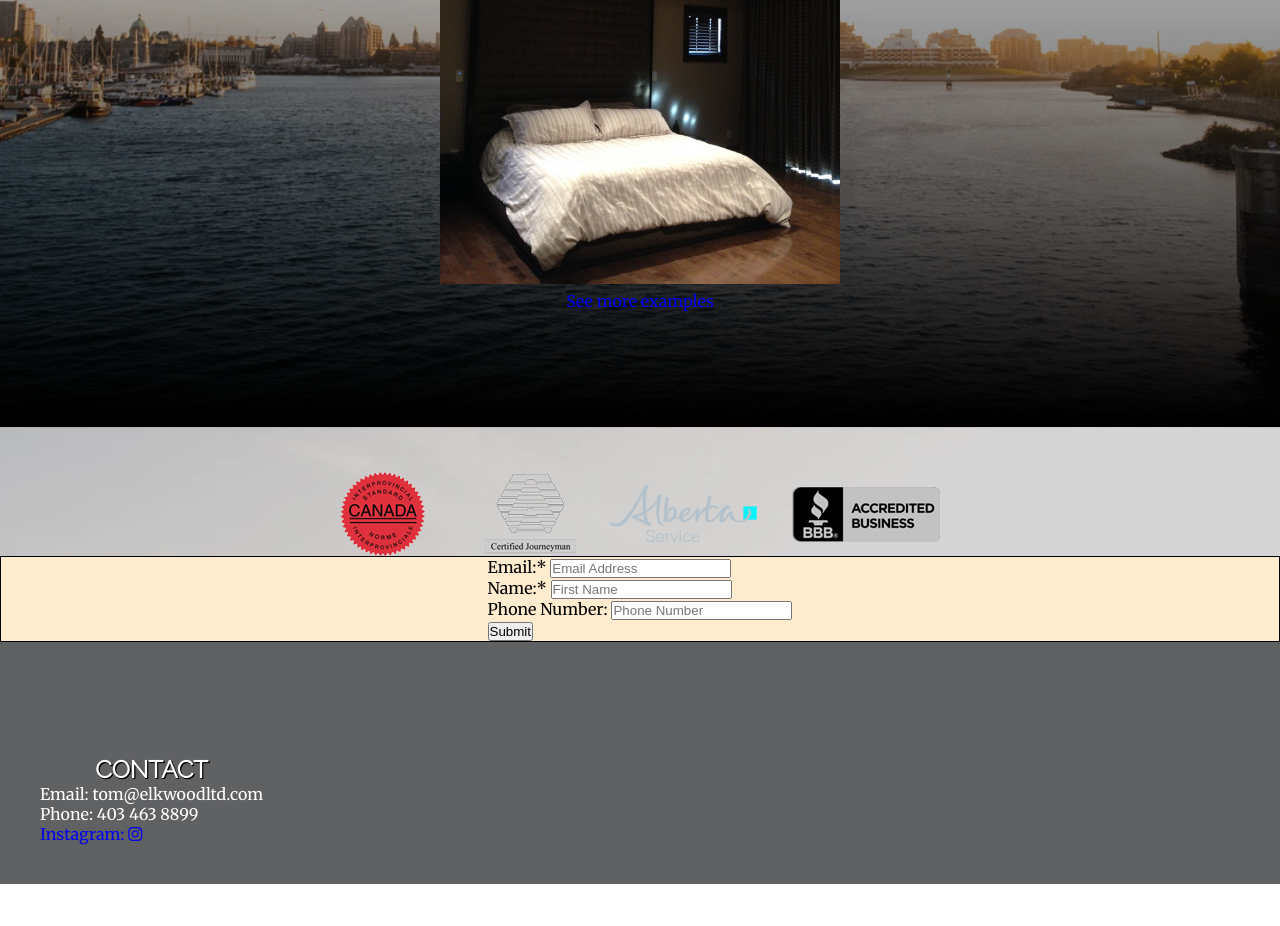
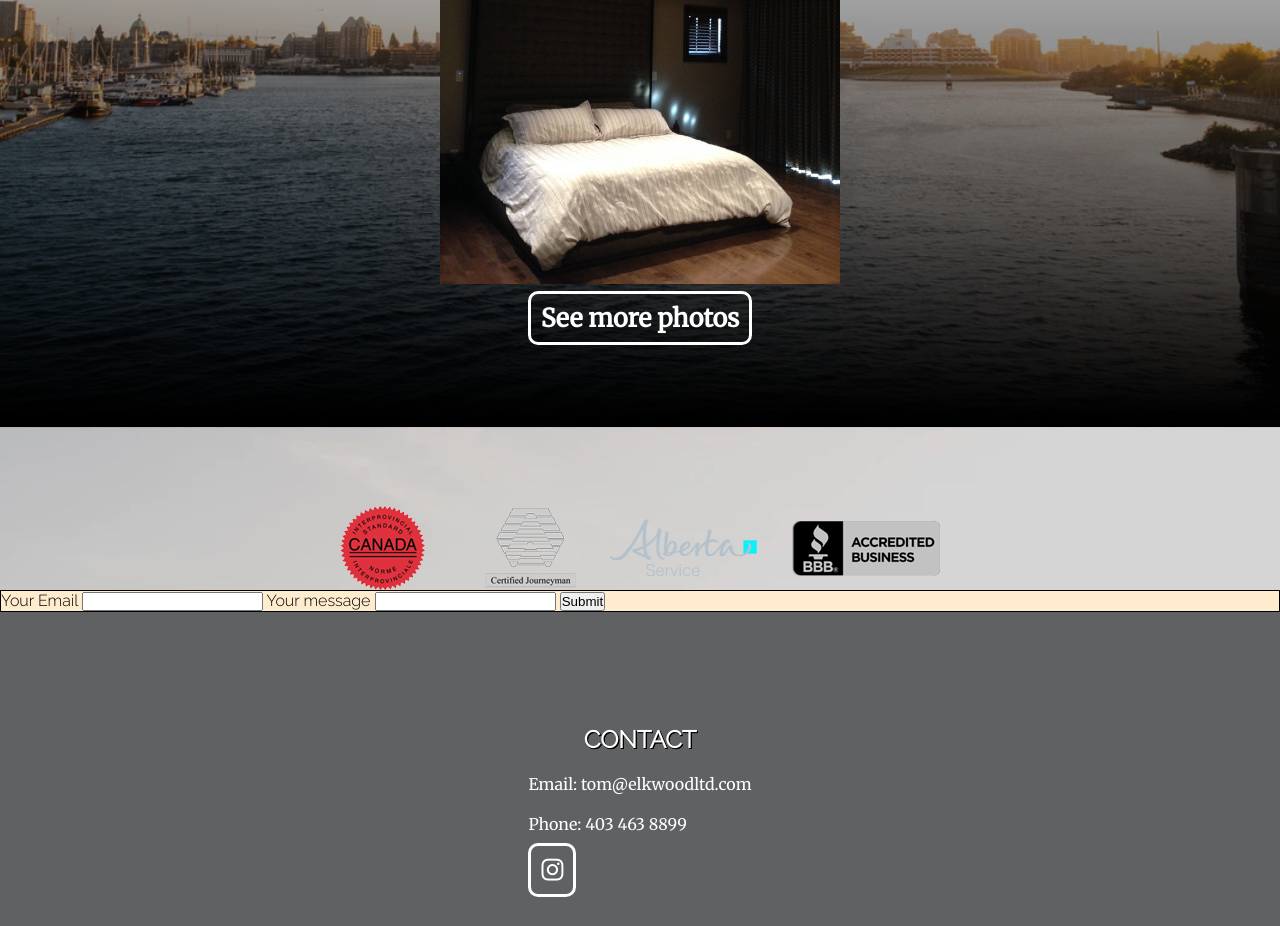
Before and after one commit to Brettasearle/elkwood, a plain HTML site: page index.html in a window 1280 px wide. Shown: the part 1973-2899 px from the top of the page. Before the commit the page ends 2857 px from the top, so only its background shows below. Drawn offline with Linux system fonts and the light colour scheme.

Commit message:
messing with all the form stuff

```diff
--- a/css/fonts.css
+++ b/css/fonts.css
@@ -7,6 +7,6 @@ body {
   font-family: 'Merriweather', serif;
 }
 
-h1, h2, h3, h4, h5, h6 {
+h1, h2, h3, h4, h5, h6, form{
   font-family: 'Raleway', sans-serif;
 }
--- a/css/main.css
+++ b/css/main.css
@@ -3,6 +3,8 @@
   margin: 0;
   padding: 0;
   box-sizing: border-box;
+
+
 }
 
 body {
@@ -136,21 +138,32 @@ img:nth-child(5) {
 footer {
   background-color: #606163;
   color: #fff;
-  width: 100% ; /*Not sure why this works play with it a little */
+  width: 100% ;
   padding: 2.5em;
   display: flex;
-  justify-content: space-between;
 }
+
 
 ul {
   list-style-type: none;
+  margin: auto;
+
 }
+
+
 
 a,
 a:link,
 a:focus,
 a:active {
   text-decoration: none;
+  color:white;
+  border: white 3px solid;
+  padding: 8px 10px;
+  border-radius: 10px;
+  font-size: 25px;
+  font-weight: bolder;
+  transition: all .3s;
 }
 
 a:visited {
@@ -160,24 +173,37 @@ a:visited {
 
 a:hover {
   text-decoration: none;
-  color: greenyellow;
+  color:
+  color: #fff;
+  transform: scale(1.1);
 }
+/* try to get rid of the box around the instagram logo */
+i:hover {
+  text-decoration: none;
+  color:
+  color: #fff;
+  transform: scale(1.2);
+}
+
 
 /* form*/
 
 .form-box {
   display: flex;
   justify-content: center;
+  flex-direction: column;
+
+  /* make the form look good */
   border: solid black 1px;
   background-color: blanchedalmond;
+}
 
-}
 
 
 /* gallery stuff to keep everything in groups of 3 in desktop */
 
 .built {
-  padding: .5vw;
+  padding: 1.5vw;
   font-size: 0;
   display: -ms-flexbox;
   -ms-flex-wrap: wrap;
@@ -186,15 +212,13 @@ a:hover {
   flex-flow: row wrap;
   display: -webkit-box;
   display: flex;
-
-
 }
 .built div {
   -webkit-box-flex: auto;
   -ms-flex: auto;
   flex: auto;
   width: 400px;
-  margin: .5vw;
+  margin: 1.5vw;
   border: 3px solid white;
   padding: 2px;
 
@@ -212,5 +236,7 @@ a:hover {
 .more {
   display: flex;
   justify-content: center;
+  max-width: 24ch;
+  margin: auto;
   padding-top: 30vh;
 }
--- a/index.html
+++ b/index.html
@@ -40,7 +40,7 @@
 
   </div>
   <div class="more">
-    <a href="gallery.html">See more examples</a>
+    <a href="gallery.html">See more photos</a>
 
   </div>
 
@@ -51,42 +51,31 @@
 
 
 <div class="form-box">
-  <form action="brettasearle@gmail.com" method="GET" class="form">
+  <!-- make the form look good and setup proper email -->
+  <form action="https://formspree.io/f/xknpqevz" method="post">
+    <label for="email">Your Email</label>
+    <input name="Email" id="email" type="email">
 
-    <div>
-      <label for="username">Email:*</label>
-      <input type="email" name="email" id="email" placeholder="Email Address" required>
-    </div>
+    <label for="message">Your message</label>
+    <input name="message" id="message" type="message">
 
-    <div>
-      <label for="password">Name:*</label>
-      <input type="name" name="password" id="name" placeholder="First Name" required>
-    </div>
-
-    <div>
-      <label for="Confirm">Phone Number:</label>
-      <input type="phone" name="phone" id="phone" placeholder="Phone Number" required>
-    </div>
-
-
-
-    <div>
     <button type="submit">Submit</button>
-
-    </div>
-
   </form>
 </div>
 
   <footer>
       <ul>
         <li>
-        <h2 class="footer-title">CONTACT</h2>
+          <h2>CONTACT</h2>
+          <br>
         </li>
         <li>Email: tom@elkwoodltd.com</li>
+        <br>
         <li>Phone: 403 463 8899</li>
-       <a href="https://www.instagram.com/elkwoodltd/">Instagram: <i class="fab fa-instagram"></i> </a>
+        <br>
+         <a href="https://www.instagram.com/elkwoodltd/"><i class="fab fa-instagram"></i> </a>
       </ul>
+
 
   </footer>
 
```
Also changed, not shown: gallery.html (+14 -1 lines). Lines whose indentation alone changed are shown as unchanged.
